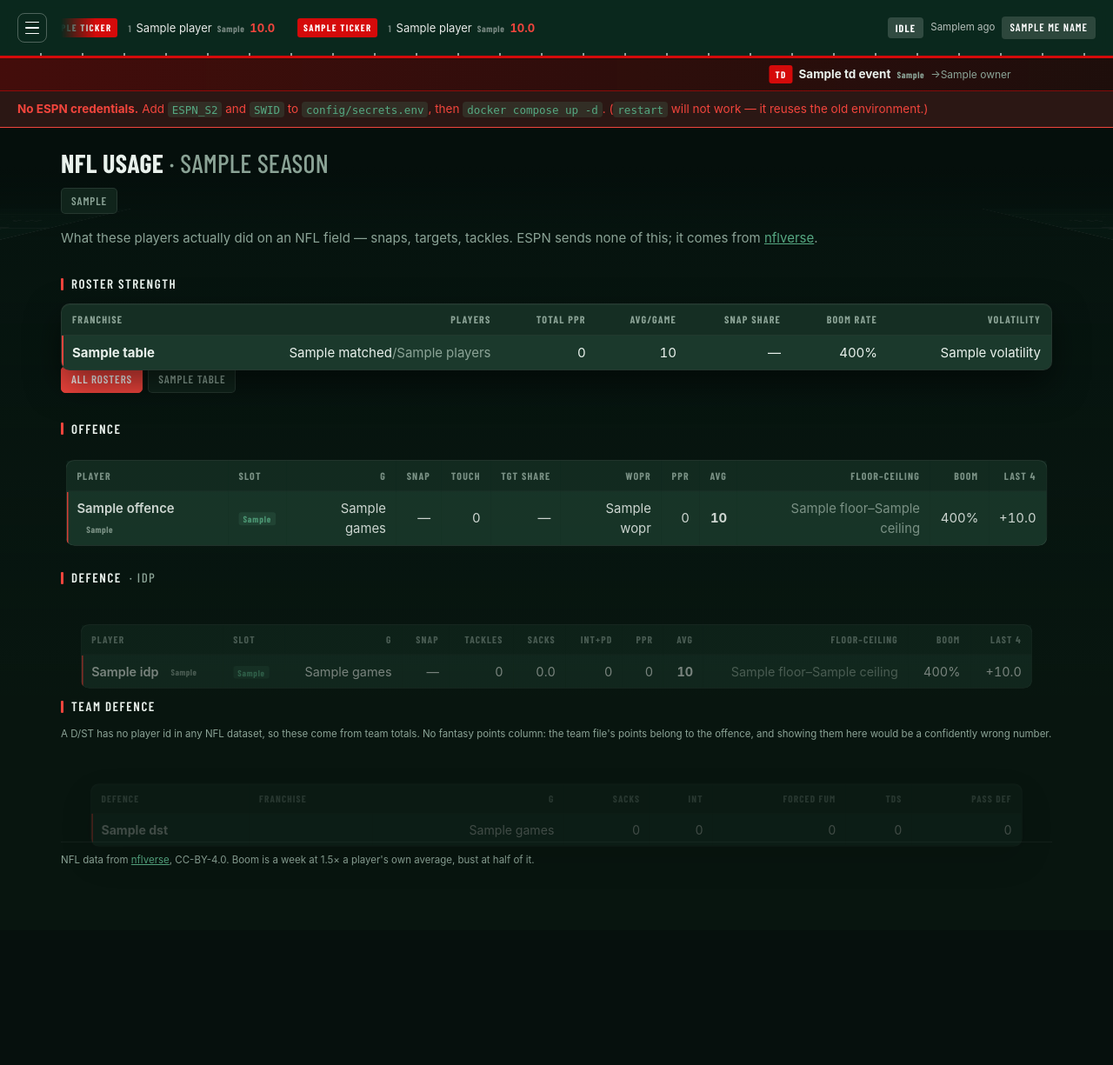
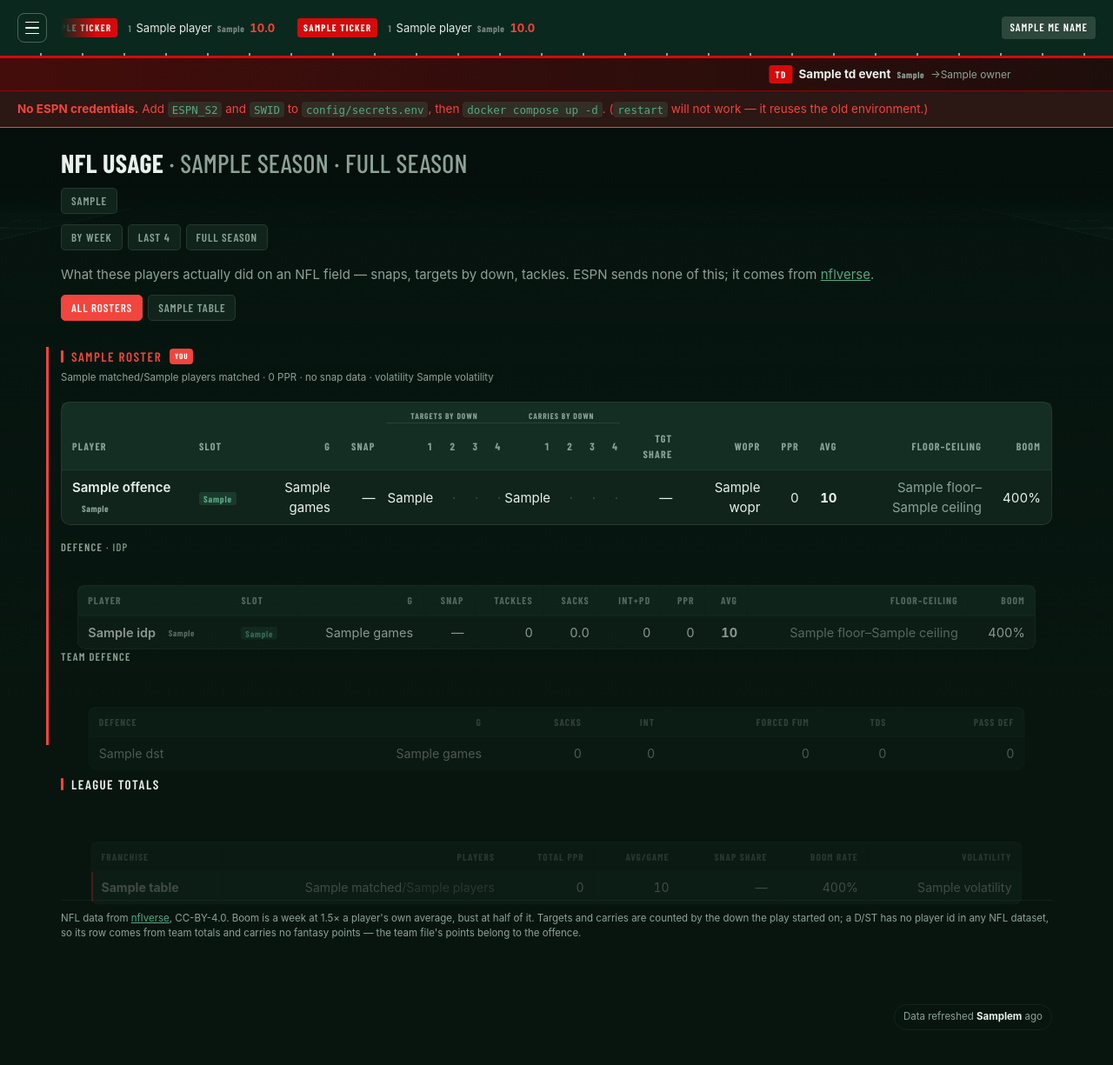
Before and after one commit to Coldraise/espn_fantasy, a Python web app: template app/templates/usage.html in a window 1280 px wide. Shown: the whole page at 87% size. Before the commit the page ends 996 px from the top, so only its background shows below. Run offline with Jinja, Linux system fonts and the light colour scheme; the template is opened without the code that fills it: most values are stand-ins (such as "Sample title", 1, 10 or a date in 2020); some libraries are stand-ins or nearby versions.

Commit message:
Rebuild NFL usage around the roster and the down
The page led with a league-wide summary table and then one flat list of
every player in the league, filtered by an optional ?team=. That is the
wrong way round: the question being asked is what my players are doing,
not how eight rosters compare. Now there is a section per franchise --
yours first and marked -- and the summed league table sits at the bottom
where a total belongs.

Adds the usage detail weekly totals cannot express: how often a player
is targeted, and carries, on each down. A receiver with eight targets is
a different asset depending on whether they arrive on 1st down or on
3rd-and-long, and nothing here could tell the difference before.

That comes from nflverse play-by-play, which is the one file too big to
read the way the others are read: 48,771 rows by 372 columns, 93MB
decompressed. play_by_play_downs streams it and keeps only eight
counters per player-week -- 1.7s and 13MB for a season, against the
millions of live strings a list(DictReader(...)) would hold. Stored in
its own table rather than as eight more columns on nfl_player_weeks,
which is replaced wholesale from a different file.

Every number on the page is computed over whatever rows it is handed, so
the new range selector -- one week, last four, full season -- is row
filtering rather than three sets of nearly identical sums.

Checked against 2025: per-down targets reconcile exactly with the weekly
target totals, and the league-wide split falls where it should (carries
7793/4622/1861/325 by down).

Also: the "drafted" chip leaves the top bar, since it is true for five
months and stops being news the day after the draft; the staleness stamp
moves out of the bar to the foot of the page; and the franchise name in
the corner is now a link to your own roster section.

Co-Authored-By: Claude Opus 5 <noreply@anthropic.com>
Claude-Session: https://claude.ai/code/session_01SXi5TEv9YFMQTTnsWGQKcj

```diff
--- a/app/static/style.css
+++ b/app/static/style.css
@@ -767,6 +767,10 @@ thead th { font-family: var(--display); letter-spacing: .1em; font-size: 12px; }
   padding: 3px 9px; border-radius: 4px;
   background: rgba(255,255,255,.14); color: #fff;
 }
+/* It is a link to your own roster now, so it has to look like one can be
+   pressed -- the corner is the one place every page shows your franchise. */
+a.who { text-decoration: none; transition: background .12s ease; }
+a.who:hover { background: var(--nfl-red); }
 /* the nav takes the slack, so the draft note and the account block always sit
    on the floor of the drawer whether or not both are present */
 .drawer-nav { margin-bottom: auto; }
@@ -1249,3 +1253,61 @@ td .slot {
   .games .mdl .lineup .nm-full { display: none; }
   .games .mdl .lineup .nm-abbr { display: inline; }
 }
+
+/* ---------- NFL usage, per roster ---------- */
+
+/* One block per franchise, so the page reads as eight rosters rather than one
+   long league-wide list somebody has to filter first. */
+.roster { margin: 0 0 34px; scroll-margin-top: 76px; }   /* clears the sticky topbar */
+.roster > h2 { margin-bottom: 4px; }
+.roster.mine > h2 { color: var(--red); }
+.roster.mine { border-left: 3px solid var(--red); padding-left: 14px; margin-left: -17px; }
+.roster h3 { font-family: var(--display); font-size: 12.5px; font-weight: 600;
+             text-transform: uppercase; letter-spacing: .1em; color: var(--muted);
+             margin: 16px 0 6px; }
+.rmeta { margin: 0 0 10px; }
+.roster h2 .chip.small { font-size: 9px; padding: 2px 6px; vertical-align: middle;
+                         background: var(--red); }
+.totals-head { margin-top: 34px; }
+
+/* The two four-column blocks of per-down counters. The spanning header is what
+   makes eight bare numbers legible, so it carries the rule that groups them. */
+.usage .grouphead th { border-bottom: 0; padding-bottom: 0; }
+.usage th.group {
+  font-family: var(--display); font-size: 9.5px; letter-spacing: .1em;
+  text-transform: uppercase; color: var(--muted);
+  border-bottom: 1px solid var(--line); text-align: center;
+}
+.usage th.down, .usage td.down { width: 26px; padding-left: 2px; padding-right: 2px; }
+.usage th.down { text-align: right; color: var(--muted); }
+/* A zero here is the point -- a receiver with no third-down targets is telling
+   you something -- but it should not shout as loudly as a real count. */
+.usage td.down.zero { color: var(--muted); opacity: .35; }
+.usage td.down { font-variant-numeric: tabular-nums; }
+
+/* The week strip can run to eighteen entries; keep it on one tidy line. */
+.scope.weeks { gap: 4px; }
+.scope.weeks a { min-width: 26px; text-align: center; padding-left: 6px; padding-right: 6px; }
+
+/* ---------- page foot ---------- */
+
+/* Where the staleness stamp lives now. In the top bar it sat beside the league
+   state and read as part of the chrome; down here it reads as what it is, a
+   note about the data above it. */
+.pagefoot {
+  max-width: 1180px; margin: 0 auto; padding: 0 20px 40px;
+  display: flex; justify-content: flex-end;
+}
+.pagefoot .stamp {
+  font-size: 11.5px; color: var(--muted);
+  padding: 5px 10px; border: 1px solid var(--line-soft); border-radius: 999px;
+}
+.pagefoot .stamp b { color: var(--ink); font-weight: 650; }
+
+@media (max-width: 560px) {
+  /* Twenty columns will not fit a phone. The per-down counters are the reason
+     to open this page, so they stay and the derived columns go. */
+  .usage th.wide, .usage td.wide { display: none; }
+  .roster.mine { margin-left: 0; padding-left: 10px; }
+  .pagefoot { justify-content: center; padding-bottom: 28px; }
+}
--- a/app/templates/base.html
+++ b/app/templates/base.html
@@ -43,13 +43,18 @@
     </div>
   </div>
   {% endif %}
+  {#  No chip once the draft is done: "drafted" is true for five months and
+      stops being news the day after it happens. Pre-draft and live both say
+      something about right now, so they stay. The staleness stamp moved to the
+      foot of the page, where a timestamp belongs. #}
   <div class="status">
     {% if state == 'pre_draft' %}<span class="chip amber">pre-draft</span>
-    {% elif state == 'drafted' %}<span class="chip violet">drafted</span>
-    {% elif live %}<span class="chip green pulse">live</span>
-    {% else %}<span class="chip">idle</span>{% endif %}
-    {% if stale_minutes is not none %}<span class="muted small">{{ stale_minutes }}m ago</span>{% endif %}
-    {% if me_name %}<span class="who" title="Signed in as {{ me_name }}">{{ me_name }}</span>{% endif %}
+    {% elif live %}<span class="chip green pulse">live</span>{% endif %}
+    {% if me_name %}
+      {% if me_id %}<a class="who" href="/usage#t{{ me_id }}"
+         title="{{ me_name }} — your roster's NFL usage">{{ me_name }}</a>
+      {% else %}<span class="who" title="Signed in as {{ me_name }}">{{ me_name }}</span>{% endif %}
+    {% endif %}
   </div>
 </header>
 
@@ -138,6 +143,14 @@
 
 <main>{% block content %}{% endblock %}</main>
 
+<footer class="pagefoot">
+  {% if stale_minutes is not none %}
+    <span class="stamp">Data refreshed <b>{{ stale_minutes }}m</b> ago</span>
+  {% else %}
+    <span class="stamp muted">No successful poll yet</span>
+  {% endif %}
+</footer>
+
 <script>
 (function () {
   var burger = document.getElementById('burger'),
--- a/app/templates/usage.html
+++ b/app/templates/usage.html
@@ -1,19 +1,39 @@
 {% extends "base.html" %}
 {% block content %}
-<h1>NFL usage <span class="muted">· {{ season }}</span></h1>
+{% set shown = 'Week %s'|format(span[-1]) if mode == 'week' and span
+               else ('Last %s weeks'|format(span|length) if mode == 'l4' and span else 'Full season') %}
+<h1>NFL usage <span class="muted">· {{ season }} · {{ shown }}</span></h1>
 
 {% if not nfl_seasons %}
   <p class="empty">No NFL data stored yet — it loads on the next poll, or run
     <code>docker compose run --rm fantasy python scripts/backfill.py --nflverse</code></p>
 {% else %}
 
+{% set keep_team = '&team=%s'|format(selected) if selected else '' %}
+
 <p class="scope">
-  {% for s in nfl_seasons %}<a href="/usage?season={{ s }}{{ '&team=%s'|format(selected) if selected }}"
+  {% for s in nfl_seasons %}<a href="/usage?season={{ s }}&range={{ mode }}{{ keep_team }}"
      class="{{ 'on' if s == season }}">{{ s }}</a>{% endfor %}
 </p>
 
+<p class="scope">
+  <a href="/usage?season={{ season }}&range=week{{ keep_team }}"
+     class="{{ 'on' if mode == 'week' }}">By week</a>
+  <a href="/usage?season={{ season }}&range=l4{{ keep_team }}"
+     class="{{ 'on' if mode == 'l4' }}">Last 4</a>
+  <a href="/usage?season={{ season }}&range=season{{ keep_team }}"
+     class="{{ 'on' if mode == 'season' }}">Full season</a>
+</p>
+
+{% if mode == 'week' and weeks %}
+<p class="scope weeks">
+  {% for w in weeks %}<a href="/usage?season={{ season }}&range=week&week={{ w }}{{ keep_team }}"
+     class="{{ 'on' if span and w == span[-1] }}">{{ w }}</a>{% endfor %}
+</p>
+{% endif %}
+
 <p class="muted">
-  What these players actually did on an NFL field — snaps, targets, tackles.
+  What these players actually did on an NFL field — snaps, targets by down, tackles.
   ESPN sends none of this; it comes from <a href="https://github.com/nflverse">nflverse</a>.
   {% if reference %}
     {{ cfg.current_season }} hasn't been played yet, so this is <strong>{{ season }}</strong>,
@@ -21,7 +41,139 @@
   {% endif %}
 </p>
 
-<h2>Roster strength</h2>
+<p class="scope">
+  <a href="/usage?season={{ season }}&range={{ mode }}" class="{{ 'on' if not selected }}">All rosters</a>
+  {% for t in table %}
+    <a href="/usage?season={{ season }}&range={{ mode }}&team={{ t.team_id }}"
+       class="{{ 'on' if t.team_id == selected }}">{{ t.name }}</a>
+  {% endfor %}
+</p>
+
+{#  A player row. `kind` picks the middle columns: target share means nothing
+    for a linebacker and tackles mean nothing for a receiver, which is the same
+    reason split_by_unit exists at all. #}
+{% macro player_row(p, kind) %}
+<tr>
+  <td>
+    <span class="pn">{{ p.name }}</span>
+    {% set tint = team_colors.get(p.pro_team) %}
+    <span class="proteam {{ 'tinted' if tint }}" {% if tint %}style="--tc: {{ tint }}"{% endif %}>{{ p.pro_team or '—' }}</span>
+  </td>
+  <td><span class="slot">{{ p.lineup_slot or p.position or '' }}</span></td>
+  <td class="num">{{ p.games }}</td>
+  <td class="num">{{ '%.0f%%'|format(100 * p.snap_share) if p.snap_share else '—' }}</td>
+  {% if kind == 'offence' %}
+    {% for key in ['targets_d1', 'targets_d2', 'targets_d3', 'targets_d4'] %}
+      <td class="num down {{ 'zero' if not p[key] }}">{{ p[key] or '·' }}</td>
+    {% endfor %}
+    {% for key in ['carries_d1', 'carries_d2', 'carries_d3', 'carries_d4'] %}
+      <td class="num down {{ 'zero' if not p[key] }}">{{ p[key] or '·' }}</td>
+    {% endfor %}
+    <td class="num">{{ '%.0f%%'|format(100 * p.target_share) if p.target_share else '—' }}</td>
+    <td class="num wide">{{ p.wopr if p.wopr else '—' }}</td>
+  {% else %}
+    <td class="num">{{ '%.0f'|format(p.tackles or 0) }}</td>
+    <td class="num">{{ '%.1f'|format(p.sacks or 0) }}</td>
+    <td class="num">{{ '%.0f'|format((p.interceptions or 0) + (p.pass_defended or 0)) }}</td>
+  {% endif %}
+  <td class="num">{{ '%.0f'|format(p.ppr or 0) }}</td>
+  <td class="num"><b>{{ p.ppr_avg or '—' }}</b></td>
+  <td class="num muted wide">{{ p.floor if p.floor is not none else '—' }}–{{ p.ceiling if p.ceiling is not none else '—' }}</td>
+  <td class="num wide">{{ '%.0f%%'|format(100 * p.boom_rate) if p.boom_rate else '—' }}</td>
+  {% if show_trend %}
+  <td class="num {{ 'good' if p.trend and p.trend > 0 else 'bad' if p.trend and p.trend < 0 }}">
+    {{ '%+.1f'|format(p.trend) if p.trend is not none else '—' }}</td>
+  {% endif %}
+</tr>
+{% endmacro %}
+
+{% macro tail_heads() %}
+  <th class="num">PPR</th><th class="num">Avg</th>
+  <th class="num wide">Floor–ceiling</th><th class="num wide">Boom</th>
+  {% if show_trend %}<th class="num">Last 4</th>{% endif %}
+{% endmacro %}
+
+{% for r in rosters %}
+{% set s = r.summary %}
+<section class="roster {{ 'mine' if r.team_id == me_id }}" id="t{{ r.team_id }}">
+  <h2>
+    {{ r.name }}
+    {% if r.team_id == me_id %}<span class="chip small">you</span>{% endif %}
+  </h2>
+  <p class="rmeta muted small">
+    {{ s.matched or 0 }}<span class="muted">/{{ s.players or 0 }}</span> matched ·
+    {{ '%.0f'|format(s.ppr or 0) }} PPR ·
+    {{ ('%.0f%% snaps'|format(100 * s.snap_share)) if s.snap_share else 'no snap data' }}
+    {% if s.volatility %} · volatility {{ s.volatility }}{% endif %}
+  </p>
+
+  {% if r.groups.offence %}
+  <div class="scroll">
+  <table class="usage">
+    <thead>
+      <tr class="grouphead">
+        <th colspan="4"></th>
+        <th class="num group" colspan="4">Targets by down</th>
+        <th class="num group" colspan="4">Carries by down</th>
+        <th colspan="{{ 7 if show_trend else 6 }}"></th>
+      </tr>
+      <tr>
+        <th>Player</th><th>Slot</th><th class="num">G</th><th class="num">Snap</th>
+        <th class="num down">1</th><th class="num down">2</th>
+        <th class="num down">3</th><th class="num down">4</th>
+        <th class="num down">1</th><th class="num down">2</th>
+        <th class="num down">3</th><th class="num down">4</th>
+        <th class="num">Tgt share</th><th class="num wide">WOPR</th>
+        {{ tail_heads() }}
+      </tr>
+    </thead>
+    <tbody>{% for p in r.groups.offence %}{{ player_row(p, 'offence') }}{% endfor %}</tbody>
+  </table>
+  </div>
+  {% endif %}
+
+  {% if r.groups.idp %}
+  <h3>Defence <span class="muted">· IDP</span></h3>
+  <div class="scroll">
+  <table class="usage">
+    <thead><tr>
+      <th>Player</th><th>Slot</th><th class="num">G</th><th class="num">Snap</th>
+      <th class="num">Tackles</th><th class="num">Sacks</th><th class="num">INT+PD</th>
+      {{ tail_heads() }}
+    </tr></thead>
+    <tbody>{% for p in r.groups.idp %}{{ player_row(p, 'idp') }}{% endfor %}</tbody>
+  </table>
+  </div>
+  {% endif %}
+
+  {% if r.groups.dst %}
+  <h3>Team defence</h3>
+  <div class="scroll">
+  <table class="usage">
+    <thead><tr><th>Defence</th>
+      <th class="num">G</th><th class="num">Sacks</th><th class="num">INT</th>
+      <th class="num">Forced fum</th><th class="num">TDs</th><th class="num">Pass def</th></tr></thead>
+    <tbody>
+    {% for p in r.groups.dst %}
+      <tr>
+        <td>{{ p.name }}</td>
+        <td class="num">{{ p.games }}</td>
+        <td class="num">{{ '%.0f'|format(p.sacks or 0) }}</td>
+        <td class="num">{{ '%.0f'|format(p.interceptions or 0) }}</td>
+        <td class="num">{{ '%.0f'|format(p.fumbles_forced or 0) }}</td>
+        <td class="num">{{ '%.0f'|format(p.defensive_tds or 0) }}</td>
+        <td class="num">{{ '%.0f'|format(p.pass_defended or 0) }}</td>
+      </tr>
+    {% endfor %}
+    </tbody>
+  </table>
+  </div>
+  {% endif %}
+</section>
+{% endfor %}
+
+<h2 class="totals-head">League totals</h2>
+<div class="scroll">
 <table>
   <thead><tr>
     <th>Franchise</th><th class="num">Players</th><th class="num">Total PPR</th>
@@ -31,7 +183,7 @@
   <tbody>
   {% for t in table %}
     <tr class="{{ 'me' if t.team_id == me_id }}">
-      <td><a class="teamlink" href="/usage?season={{ season }}&team={{ t.team_id }}">{{ t.name }}</a></td>
+      <td><a class="teamlink" href="#t{{ t.team_id }}">{{ t.name }}</a></td>
       <td class="num">{{ t.matched }}<span class="muted">/{{ t.players }}</span></td>
       <td class="num">{{ '%.0f'|format(t.ppr or 0) }}</td>
       <td class="num">{{ t.ppr_avg or '—' }}</td>
@@ -42,105 +194,14 @@
   {% endfor %}
   </tbody>
 </table>
-
-<p class="scope">
-  <a href="/usage?season={{ season }}" class="{{ 'on' if not selected }}">All rosters</a>
-  {% for t in table %}
-    <a href="/usage?season={{ season }}&team={{ t.team_id }}"
-       class="{{ 'on' if t.team_id == selected }}">{{ t.name }}</a>
-  {% endfor %}
-</p>
-
-{% macro player_row(p, kind) %}
-<tr class="{{ 'me' if p.team_id == me_id and not selected }}">
-  <td>
-    <span class="pn">{{ p.name }}</span>
-    {% set tint = team_colors.get(p.pro_team) %}
-    <span class="proteam {{ 'tinted' if tint }}" {% if tint %}style="--tc: {{ tint }}"{% endif %}>{{ p.pro_team or '—' }}</span>
-    {% if not selected %}<span class="muted small">{{ names.get(p.team_id, {}).get('name', '') }}</span>{% endif %}
-  </td>
-  <td><span class="slot">{{ p.lineup_slot or p.position or '' }}</span></td>
-  <td class="num">{{ p.games }}</td>
-  <td class="num">{{ '%.0f%%'|format(100 * p.snap_share) if p.snap_share else '—' }}</td>
-  {% if kind == 'offence' %}
-    <td class="num">{{ '%.0f'|format(p.touches or 0) }}</td>
-    <td class="num">{{ '%.0f%%'|format(100 * p.target_share) if p.target_share else '—' }}</td>
-    <td class="num">{{ p.wopr if p.wopr else '—' }}</td>
-  {% else %}
-    <td class="num">{{ '%.0f'|format(p.tackles or 0) }}</td>
-    <td class="num">{{ '%.1f'|format(p.sacks or 0) }}</td>
-    <td class="num">{{ '%.0f'|format((p.interceptions or 0) + (p.pass_defended or 0)) }}</td>
-  {% endif %}
-  <td class="num">{{ '%.0f'|format(p.ppr or 0) }}</td>
-  <td class="num"><b>{{ p.ppr_avg or '—' }}</b></td>
-  <td class="num muted">{{ p.floor if p.floor is not none else '—' }}–{{ p.ceiling if p.ceiling is not none else '—' }}</td>
-  <td class="num">{{ '%.0f%%'|format(100 * p.boom_rate) if p.boom_rate else '—' }}</td>
-  <td class="num {{ 'good' if p.trend and p.trend > 0 else 'bad' if p.trend and p.trend < 0 }}">
-    {{ '%+.1f'|format(p.trend) if p.trend is not none else '—' }}</td>
-</tr>
-{% endmacro %}
-
-{% if groups.offence %}
-<h2>Offence</h2>
-<div class="scroll">
-<table>
-  <thead><tr>
-    <th>Player</th><th>Slot</th><th class="num">G</th><th class="num">Snap</th>
-    <th class="num">Touch</th><th class="num">Tgt share</th><th class="num">WOPR</th>
-    <th class="num">PPR</th><th class="num">Avg</th><th class="num">Floor–ceiling</th>
-    <th class="num">Boom</th><th class="num">Last 4</th>
-  </tr></thead>
-  <tbody>{% for p in groups.offence %}{{ player_row(p, 'offence') }}{% endfor %}</tbody>
-</table>
 </div>
-{% endif %}
-
-{% if groups.idp %}
-<h2>Defence <span class="muted">· IDP</span></h2>
-<div class="scroll">
-<table>
-  <thead><tr>
-    <th>Player</th><th>Slot</th><th class="num">G</th><th class="num">Snap</th>
-    <th class="num">Tackles</th><th class="num">Sacks</th><th class="num">INT+PD</th>
-    <th class="num">PPR</th><th class="num">Avg</th><th class="num">Floor–ceiling</th>
-    <th class="num">Boom</th><th class="num">Last 4</th>
-  </tr></thead>
-  <tbody>{% for p in groups.idp %}{{ player_row(p, 'idp') }}{% endfor %}</tbody>
-</table>
-</div>
-{% endif %}
-
-{% if groups.dst %}
-<h2>Team defence</h2>
-<p class="muted small">
-  A D/ST has no player id in any NFL dataset, so these come from team totals.
-  No fantasy points column: the team file's points belong to the offence, and
-  showing them here would be a confidently wrong number.
-</p>
-<table>
-  <thead><tr><th>Defence</th>{% if not selected %}<th>Franchise</th>{% endif %}
-    <th class="num">G</th><th class="num">Sacks</th><th class="num">INT</th>
-    <th class="num">Forced fum</th><th class="num">TDs</th><th class="num">Pass def</th></tr></thead>
-  <tbody>
-  {% for p in groups.dst %}
-    <tr class="{{ 'me' if p.team_id == me_id and not selected }}">
-      <td>{{ p.name }}</td>
-      {% if not selected %}<td class="muted">{{ names.get(p.team_id, {}).get('name', '') }}</td>{% endif %}
-      <td class="num">{{ p.games }}</td>
-      <td class="num">{{ '%.0f'|format(p.sacks or 0) }}</td>
-      <td class="num">{{ '%.0f'|format(p.interceptions or 0) }}</td>
-      <td class="num">{{ '%.0f'|format(p.fumbles_forced or 0) }}</td>
-      <td class="num">{{ '%.0f'|format(p.defensive_tds or 0) }}</td>
-      <td class="num">{{ '%.0f'|format(p.pass_defended or 0) }}</td>
-    </tr>
-  {% endfor %}
-  </tbody>
-</table>
-{% endif %}
 
 <p class="muted small credit">
   NFL data from <a href="https://github.com/nflverse/nflverse-data">nflverse</a>,
-  CC-BY-4.0. Boom is a week at {{ '1.5' }}× a player's own average, bust at half of it.
+  CC-BY-4.0. Boom is a week at 1.5× a player's own average, bust at half of it.
+  Targets and carries are counted by the down the play started on; a D/ST has no
+  player id in any NFL dataset, so its row comes from team totals and carries no
+  fantasy points — the team file's points belong to the offence.
 </p>
 {% endif %}
 {% endblock %}
--- a/scripts/backfill.py
+++ b/scripts/backfill.py
@@ -48,6 +48,7 @@ def backfill_nflverse(cfg, seasons: list[int]) -> int:
             for season in seasons:
                 try:
                     total += poller.sync_nflverse(conn, season, force=True)
+                    total += poller.sync_nfl_pbp(conn, season, force=True)
                 except nflverse.NotPublished:
                     log.info("%s: nflverse has not published this season yet", season)
             db.finish_poll_run(conn, run_id, "ok", total)
```
Also changed, not shown: app/db.py (+43 -0 lines), app/main.py (+47 -7 lines), app/nflstats.py (+47 -1 lines), app/nflverse.py (+61 -0 lines), app/poller.py (+29 -0 lines), tests/test_pbp.py (added, +135 -0 lines).
